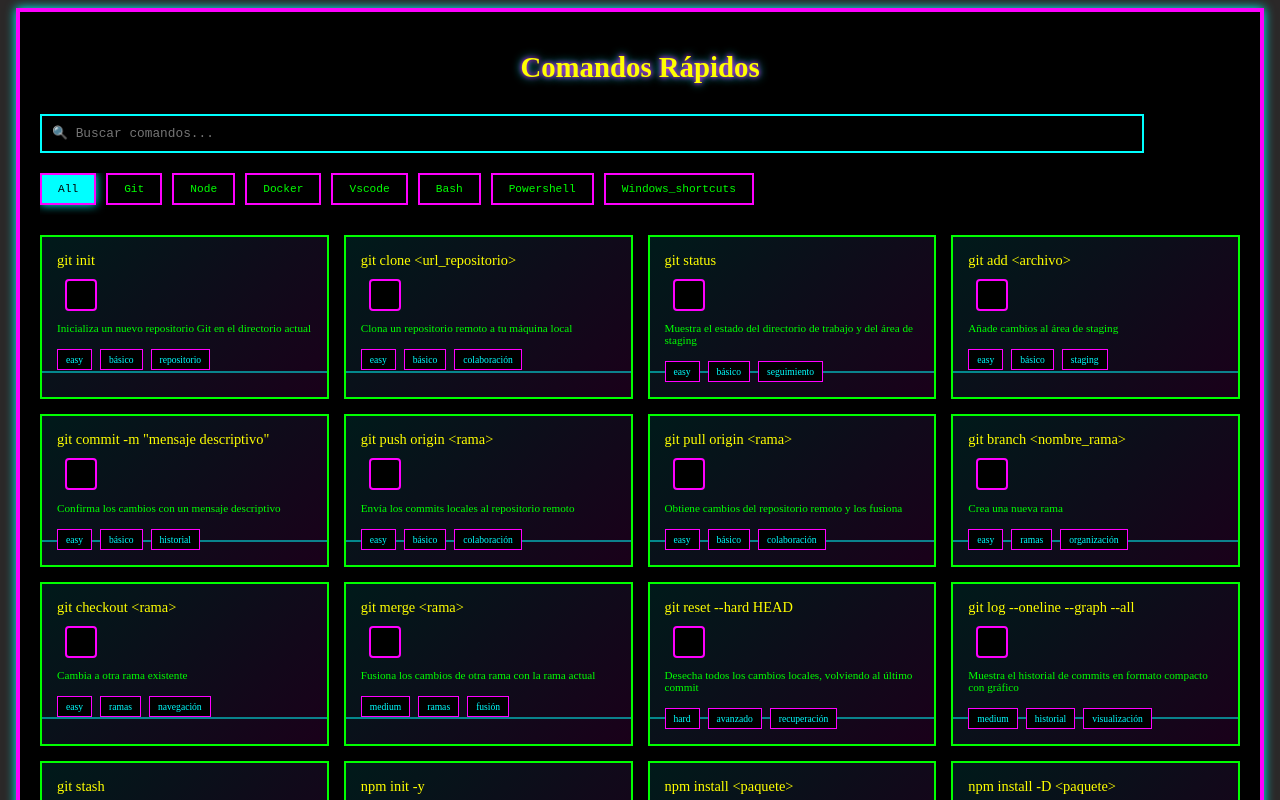
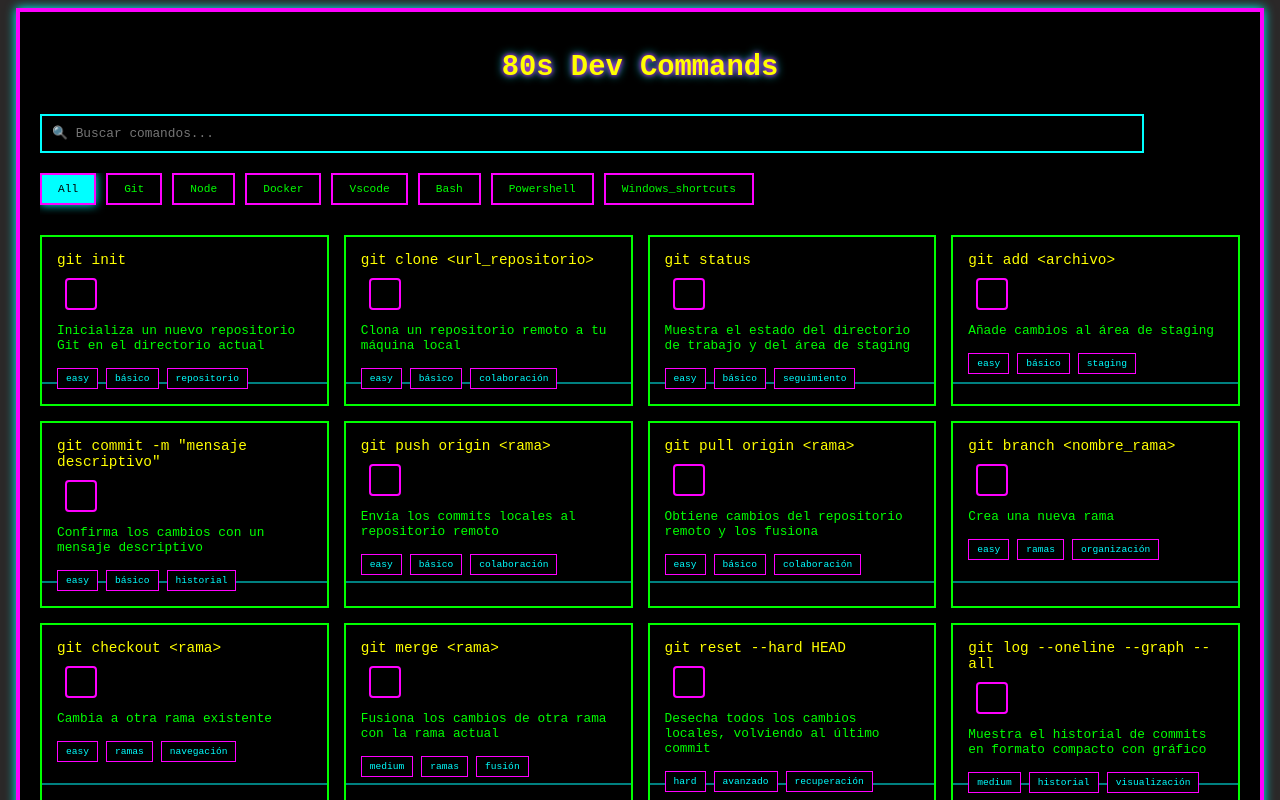
Before and after one commit to TeewsPepper/command-app, a React (Vite) app: page / in a window 1280 px wide. Shown: the top 800 px of the page. Built offline with nearby package versions, Linux system fonts and the light colour scheme.

Commit message:
Simplificación de estado y otros ajustes-01

```diff
--- a/package.json
+++ b/package.json
@@ -13,8 +13,7 @@
     "@tailwindcss/vite": "^4.0.17",
     "react": "^19.0.0",
     "react-dom": "^19.0.0",
-    "react-icons": "^5.5.0",
-    "tailwindcss": "^4.0.17"
+    "react-icons": "^5.5.0"
   },
   "devDependencies": {
     "@eslint/js": "^9.21.0",
--- a/src/App.tsx
+++ b/src/App.tsx
@@ -1,13 +1,13 @@
-import { CopyProvider } from './context/CopyContext';
+
 import CommandGrid from "./components/CommandGrid";
 
 const App = () => {
   return (
-    <CopyProvider>
-      <div>
+
+      <>
         <CommandGrid />
-      </div>
-    </CopyProvider>
+      </>
+
   );
 };
 
--- a/src/components/CommandCard.tsx
+++ b/src/components/CommandCard.tsx
@@ -1,74 +1,23 @@
-// src/components/CommandCard.tsx
-/* import { motion } from 'framer-motion';
-import { Command } from '../types/commands';
-import styles from '../styles/CommandCard.module.css';
 
-export default function CommandCard({ command, onCopy }: { command: Command; onCopy: (text: string) => void }) {
-
-  const difficultyClass = styles[command.difficulty];
-
-  return (
-    <motion.div
-      whileHover={{ y: -2 }}
-      whileTap={{ scale: 0.95 }}
-      className={styles.card}
-    >
-      <div className={styles.commandContainer}>
-        <div className={styles.commandText}>
-          {command.command}
-        </div>
-        <button
-          onClick={() => onCopy(command.command)}
-          aria-label={`Copiar ${command.command}`}
-          className={styles.copyButton}
-        >
-          <svg
-            className="w-4 h-4"
-            fill="none"
-            stroke="currentColor"
-            viewBox="0 0 24 24"
-          >
-            <path strokeLinecap="round" strokeLinejoin="round" strokeWidth={2} d="M8 5H6a2 2 0 00-2 2v12a2 2 0 002 2h10a2 2 0 002-2v-1M8 5a2 2 0 002 2h2a2 2 0 002-2M8 5a2 2 0 012-2h2a2 2 0 012 2m0 0h2a2 2 0 012 2v3m2 4H10m0 0l3-3m-3 3l3 3" />
-          </svg>
-        </button>
-      </div>
-
-      <p className={styles.description}>
-        {command.description}
-      </p>
-
-      <div className={styles.tagsContainer}>
-        <span className={`${styles.tag} ${difficultyClass}`}>
-          {command.difficulty}
-        </span>
-        {command.tags.map((tag) => (
-          <span
-            key={tag}
-            className={styles.tag}
-          >
-            {tag}
-          </span>
-        ))}
-      </div>
-    </motion.div>
-  );
-} */
     import { motion } from "framer-motion";
     import { Command } from "../types/commands";
     import styles from "../styles/CommandCard.module.css";
-  import { useCopyContext } from "../context/CopyContext";
 
     export default function CommandCard({
       command,
       onCopy,
+      copiedCommandId,
+      setCopiedCommandId,
     }: {
       command: Command;
       onCopy: (text: string) => void;
+      copiedCommandId: string | null;
+      setCopiedCommandId: (id: string | null) => void;
     }) {
-    const { copiedCommandId, setCopiedCommandId } = useCopyContext();
       const isCopied = copiedCommandId === command.id;
 
       const handleCopy = (text: string) => {
+        setCopiedCommandId(command.id);
         onCopy(text);
         setCopiedCommandId(command.id);
 
--- a/src/components/CommandGrid.tsx
+++ b/src/components/CommandGrid.tsx
@@ -1,9 +1,9 @@
-// src/components/CommandGrid.tsx
-/* import { useState } from 'react';
+
+    import { useState, useMemo, useEffect } from 'react';
     import { motion } from 'framer-motion';
     import rawCommands from '../data/commands.json';
     import CommandCard from '../components/CommandCard';
-import styles from '../styles/CommandGrid.module.css'; // <-- Nuevo archivo CSS Module
+    import styles from '../styles/CommandGrid.module.css';
 
     interface Command {
       id: string;
@@ -11,7 +11,7 @@
       description: string;
       category: string;
       tags: string[];
-  difficulty: string;
+      difficulty: 'easy' | 'medium' | 'hard';
     }
 
     const commands: Command[] = rawCommands.map(cmd => ({
@@ -22,26 +22,43 @@
     export default function CommandGrid() {
       const [searchTerm, setSearchTerm] = useState('');
       const [activeCategory, setActiveCategory] = useState('all');
+      const [isMobile, setIsMobile] = useState(false);
+      const [copiedCommandId, setCopiedCommandId] = useState<string | null>(null); // Nuevo estado
 
-  const filteredCommands = commands.filter(cmd => {
-    const matchesSearch = cmd.command.toLowerCase().includes(searchTerm.toLowerCase()) ||
-                         cmd.description.toLowerCase().includes(searchTerm.toLowerCase());
+      useEffect(() => {
+        const checkIfMobile = () => setIsMobile(window.innerWidth <= 768);
+        checkIfMobile();
+        window.addEventListener('resize', checkIfMobile);
+        return () => window.removeEventListener('resize', checkIfMobile);
+      }, []);
+
+      const filteredCommands = useMemo(() => {
+        const searchLower = searchTerm.toLowerCase();
+        return commands.filter(cmd => {
+          const matchesSearch =
+            cmd.command.toLowerCase().includes(searchLower) ||
+            cmd.description.toLowerCase().includes(searchLower) ||
+            cmd.tags.some(tag => tag.toLowerCase().includes(searchLower)) ||
+            cmd.category.toLowerCase().includes(searchLower);
           const matchesCategory = activeCategory === 'all' || cmd.category === activeCategory;
           return matchesSearch && matchesCategory;
         });
+      }, [searchTerm, activeCategory]);
 
-  const categories = ['all', ...new Set(commands.map(cmd => cmd.category))];
+      const categories = useMemo(() =>
+        ['all', ...new Set(commands.map(cmd => cmd.category))],
+        []
+      );
 
       const handleCopy = (text: string) => {
         navigator.clipboard.writeText(text);
+        // El estado de copiado se maneja en CommandCard via setCopiedCommandId
       };
 
       return (
-    <div className={styles.container}>
+        <div className={`${styles.container} ${isMobile ? styles.mobile : ''}`}>
           <header className={styles.header}>
-        <h1 className={styles.title}>
-          Comandos Rápidos
-        </h1>
+            <h1 className={styles.title}>80s Dev Commands</h1>
 
             <div className={styles.searchContainer}>
               <input
@@ -82,128 +99,8 @@
                     key={cmd.id}
                     command={cmd}
                     onCopy={handleCopy}
-              />
-            ))}
-          </motion.div>
-        ) : (
-          <div className={styles.noResults}>
-            No se encontraron resultados
-          </div>
-        )}
-      </main>
-    </div>
-  );
-} */
-  import { useState, useMemo, useEffect } from 'react';
-  import { motion } from 'framer-motion';
-  import rawCommands from '../data/commands.json';
-  import CommandCard from '../components/CommandCard';
-  import styles from '../styles/CommandGrid.module.css';
-
-  interface Command {
-    id: string;
-    command: string;
-    description: string;
-    category: string;
-    tags: string[];
-    difficulty: string;
-  }
-
-  const commands: Command[] = rawCommands.map(cmd => ({
-    ...cmd,
-    difficulty: cmd.difficulty as 'easy' | 'medium' | 'hard'
-  }));
-
-  export default function CommandGrid() {
-    const [searchTerm, setSearchTerm] = useState('');
-    const [activeCategory, setActiveCategory] = useState('all');
-    const [isMobile, setIsMobile] = useState(false);
-
-    // Detectar si es móvil al cargar y al cambiar tamaño
-    useEffect(() => {
-      const checkIfMobile = () => {
-        setIsMobile(window.innerWidth <= 768);
-      };
-
-      // Verificar al montar
-      checkIfMobile();
-
-      // Escuchar cambios de tamaño
-      window.addEventListener('resize', checkIfMobile);
-
-      // Limpiar listener al desmontar
-      return () => window.removeEventListener('resize', checkIfMobile);
-    }, []);
-
-    const filteredCommands = useMemo(() => {
-      const searchLower = searchTerm.toLowerCase();
-
-      return commands.filter(cmd => {
-        const matchesSearch =
-          cmd.command.toLowerCase().includes(searchLower) ||
-          cmd.description.toLowerCase().includes(searchLower) ||
-          cmd.tags.some(tag => tag.toLowerCase().includes(searchLower)) ||
-          cmd.category.toLowerCase().includes(searchLower);
-
-        const matchesCategory = activeCategory === 'all' || cmd.category === activeCategory;
-
-        return matchesSearch && matchesCategory;
-      });
-    }, [searchTerm, activeCategory]);
-
-    const categories = useMemo(() =>
-      ['all', ...new Set(commands.map(cmd => cmd.category))],
-      []
-    );
-
-    const handleCopy = (text: string) => {
-      navigator.clipboard.writeText(text);
-    };
-
-    return (
-      <div className={`${styles.container} ${isMobile ? styles.mobile : ''}`}>
-        <header className={styles.header}>
-          <h1 className={styles.title}>Comandos Rápidos</h1>
-
-          <div className={styles.searchContainer}>
-            <input
-              type="text"
-              placeholder="🔍 Buscar comandos..."
-              className={styles.searchInput}
-              onChange={(e) => setSearchTerm(e.target.value)}
-              value={searchTerm}
-            />
-          </div>
-
-          <div className={styles.tabsContainer}>
-            <div className={styles.tabsScroll}>
-              {categories.map((category) => (
-                <button
-                  key={category}
-                  onClick={() => setActiveCategory(category)}
-                  className={`${styles.tabButton} ${
-                    activeCategory === category ? styles.activeTab : ''
-                  }`}
-                >
-                  {category.charAt(0).toUpperCase() + category.slice(1)}
-                </button>
-              ))}
-            </div>
-          </div>
-        </header>
-
-        <main className={styles.mainContent}>
-          {filteredCommands.length > 0 ? (
-            <motion.div
-              initial={{ opacity: 0 }}
-              animate={{ opacity: 1 }}
-              className={styles.commandsGrid}
-            >
-              {filteredCommands.map(cmd => (
-                <CommandCard
-                  key={cmd.id}
-                  command={cmd}
-                  onCopy={handleCopy}
+                    copiedCommandId={copiedCommandId}
+                    setCopiedCommandId={setCopiedCommandId}
                   />
                 ))}
               </motion.div>
--- a/src/context/CopyContext.tsx
+++ /dev/null
@@ -1,21 +0,0 @@
-// src/context/CopyContext.tsx
-import { createContext, useContext, useState } from 'react';
-
-const CopyContext = createContext<{
-  copiedCommandId: string | null;
-  setCopiedCommandId: (id: string | null) => void;
-}>({
-  copiedCommandId: null,
-  setCopiedCommandId: () => {},
-});
-
-export const useCopyContext = () => useContext(CopyContext);
-
-export const CopyProvider = ({ children }: { children: React.ReactNode }) => {
-  const [copiedCommandId, setCopiedCommandId] = useState<string | null>(null);
-  return (
-    <CopyContext.Provider value={{ copiedCommandId, setCopiedCommandId }}>
-      {children}
-    </CopyContext.Provider>
-  );
-};
--- a/src/styles/CommandCard.module.css
+++ b/src/styles/CommandCard.module.css
@@ -1,130 +1,10 @@
-/* src/styles/CommandCard.module.css */
-/* .card {
-  background-color: white;
-  border-radius: 0.5rem;
-  box-shadow: 0 1px 2px 0 rgba(0, 0, 0, 0.05);
-  padding: 0.75rem;
-  border: 1px solid #e5e7eb;
-  margin: 0 0.5rem 0.75rem;
-}
 
-.dark .card {
-  background-color: #1f2937;
-  border-color: #374151;
-}
-
-.commandContainer {
-  display: flex;
-  justify-content: space-between;
-  align-items: flex-start;
-  gap: 0.5rem;
-}
-
-.commandText {
-  font-family: monospace;
-  font-size: 0.75rem;
-  color: #2563eb;
-  word-break: break-all;
-  white-space: pre-wrap;
-}
-
-.dark .commandText {
-  color: #60a5fa;
-}
-
-.copyButton {
-  flex-shrink: 0;
-  padding: 0.375rem;
-  color: #6b7280;
-  min-width: 32px;
-  min-height: 32px;
-  display: flex;
-  align-items: center;
-  justify-content: center;
-}
-
-.copyButton:hover {
-  color: #374151;
-}
-
-.dark .copyButton:hover {
-  color: #d1d5db;
-}
-
-.description {
-  margin-top: 0.5rem;
-  font-size: 0.75rem;
-  color: #4b5563; */
-  /* Propiedad estándar primero */
- /*  display: -webkit-box;
-  -webkit-line-clamp: 2;
-  -webkit-box-orient: vertical; */
-  /* Propiedades estándar */
-  /* line-clamp: 2;
-  overflow: hidden;
-  line-height: 1.25;
-}
-
-.dark .description {
-  color: #d1d5db;
-}
-
-.tagsContainer {
-  margin-top: 0.75rem;
-  display: flex;
-  flex-wrap: wrap;
-  gap: 0.375rem;
-}
-
-.tag {
-  padding: 0.25rem 0.5rem;
-  font-size: 0.65rem;
-  border-radius: 9999px;
-  background-color: #f3f4f6;
-  color: #1f2937;
-}
-
-.dark .tag {
-  background-color: #374151;
-  color: #f3f4f6;
-}
- */
-/* Colores de dificultad */
-/* .easy {
-  background-color: #d1fae5;
-  color: #065f46;
-}
-
-.dark .easy {
-  background-color: #064e3b;
-  color: #a7f3d0;
-}
-
-.medium {
-  background-color: #fef3c7;
-  color: #92400e;
-}
-
-.dark .medium {
-  background-color: #78350f;
-  color: #fcd34d;
-}
-
-.hard {
-  background-color: #fee2e2;
-  color: #991b1b;
-}
-
-.dark .hard {
-  background-color: #7f1d1d;
-  color: #fca5a5;
-} */
 .card {
   background: #000;
   border: 2px solid #00ff00;
   padding: 15px;
   position: relative;
-  overflow: hidden;
+  overflow: visible;
 }
 
 .card::before {
@@ -139,7 +19,7 @@
     rgba(0, 255, 255, 0.1) 0%,
     rgba(255, 0, 255, 0.1) 100%
   );
-  z-index: 0;
+  z-index: -1;
 }
 
 .commandText {
@@ -163,7 +43,7 @@
   cursor: pointer;
   transition: all 0.2s;
   margin-left: 8px;
-  overflow: hidden;
+  overflow: visible;
 }
 
 .copyButton:hover {
@@ -223,8 +103,8 @@
 
 .copyTooltip {
   position: absolute;
-  top: -30px;
-  left: 50%;
+  top: 23%;
+  left: calc(100% + 40px);
   transform: translateX(-50%);
   background: #000;
   color: #00ff00;
@@ -251,7 +131,7 @@
 
 .description {
   color: #0f0;
-  font-size: 0.7rem;
+  font-size: 0.8rem;
   margin-bottom: 15px;
   position: relative;
   z-index: 1;
--- a/src/styles/CommandGrid.module.css
+++ b/src/styles/CommandGrid.module.css
@@ -1,6 +1,6 @@
 
 .container {
-  font-family: 'Press Start 2P' monospace;
+  font-family: 'Press Start 2P', monospace;
   background-color: #000;
   color: #0f0;
   padding: 20px;
@@ -17,6 +17,7 @@
   font-size: 1.8rem;
   margin-bottom: 30px;
   animation: flicker 1.5s infinite alternate;
+  font-family: 'Press Start 2P', monospace;
 }
 
 @keyframes flicker {
@@ -93,3 +94,10 @@
   font-size: 1rem;
   text-shadow: 0 0 5px #ff0;
 }
+@media (max-width: 480px) {
+  .title {
+    font-size: 1rem;
+  }
+
+
+}
```
Also changed, not shown: 2 other files (tests, documents, lock files or other folders). Lines whose indentation alone changed are shown as unchanged.
